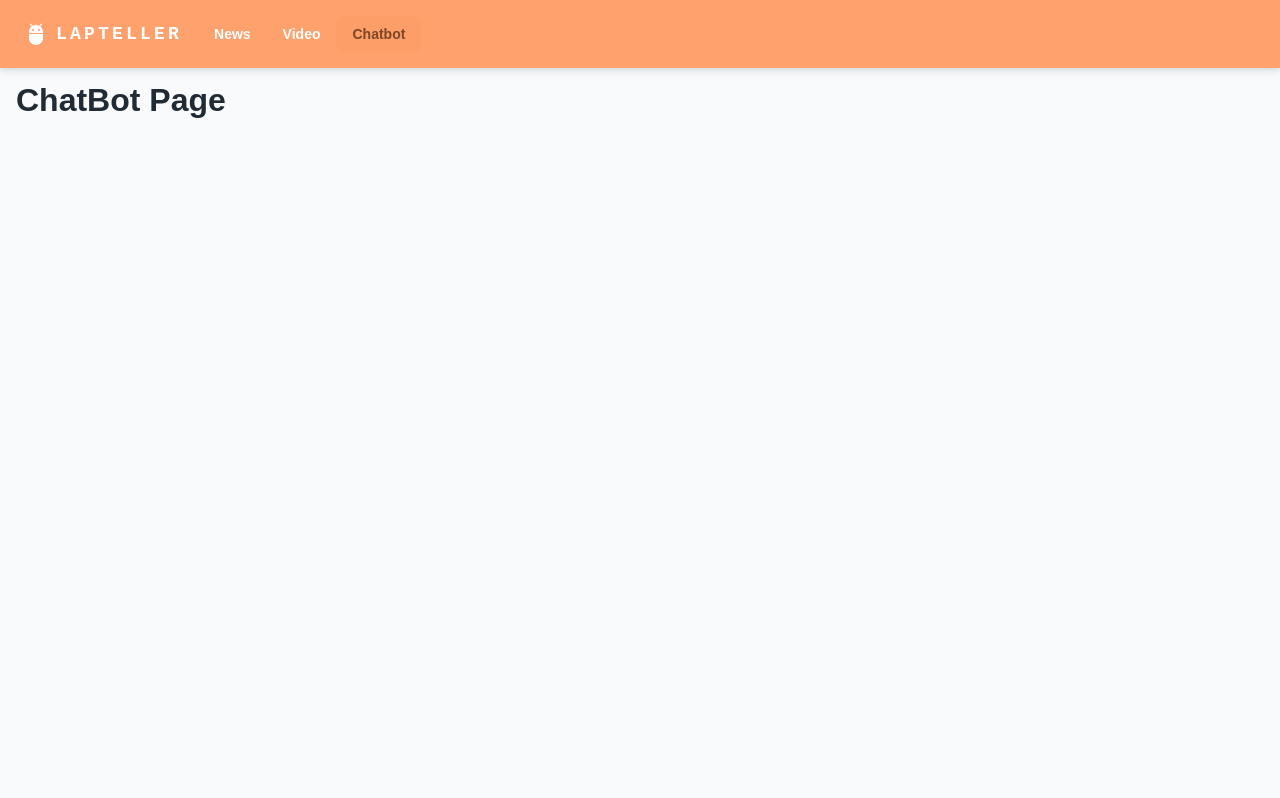
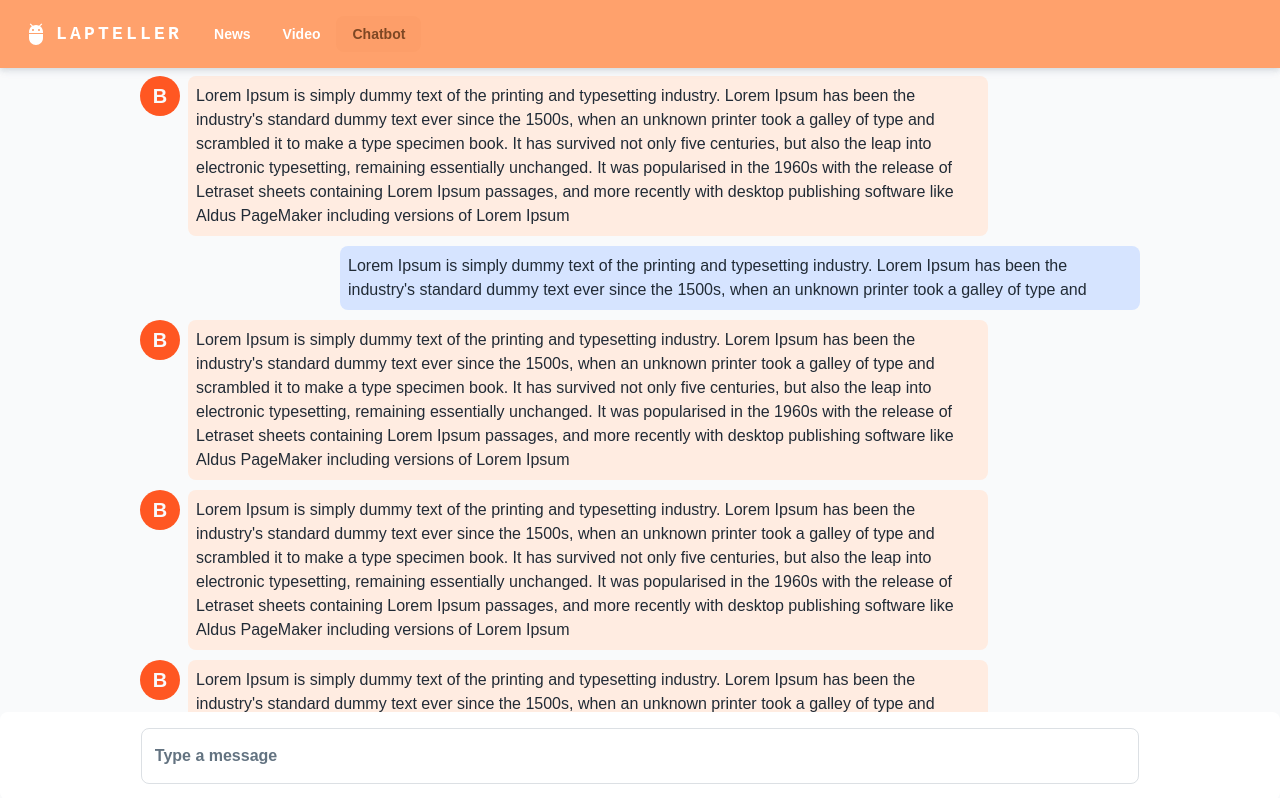
Before and after one commit to tuan20520342/lapteller, a React (Create React App) app: page /chatbot in a window 1280 px wide. Shown: the top 798 px of the page. Built offline with nearby package versions, Linux system fonts and the light colour scheme; no server answers.

Commit message:
chatbot ui

```diff
--- /dev/null
+++ b/src/components/Chatbot/Chat/index.js
@@ -0,0 +1,35 @@
+import React, { useState } from 'react';
+import { TextField, Button, Paper, Typography, Avatar } from '@mui/material';
+import { Calculate } from '@mui/icons-material';
+import { deepOrange, deepPurple } from '@mui/material/colors';
+
+const Chat = ({ isAnswer, content }) => {
+  return (
+    <Paper
+      sx={{
+        width: '100%',
+        maxWidth: 1000,
+        minWidth: 200,
+        bgcolor: 'transparent',
+        display: 'flex',
+        gap: 1,
+        justifyContent: isAnswer ? 'flex-start' : 'flex-end',
+      }}
+    >
+      {isAnswer && <Avatar sx={{ bgcolor: deepOrange[500] }}>B</Avatar>}
+      <Paper
+        sx={{
+          width: { xs: '90%', md: '80%' },
+          bgcolor: isAnswer ? 'primary.lighter' : 'secondary.lighter',
+          p: 1,
+        }}
+      >
+        <Typography variant="body1" sx={{ fontWeight: 500 }}>
+          {content}
+        </Typography>
+      </Paper>
+    </Paper>
+  );
+};
+
+export default Chat;
--- a/src/index.css
+++ b/src/index.css
@@ -11,3 +11,22 @@ code {
   font-family: source-code-pro, Menlo, Monaco, Consolas, 'Courier New',
     monospace;
 }
+
+/* html, body {
+    overflow: overlay;
+} */
+
+::-webkit-scrollbar {
+    border-radius: 0;
+    width: 8px;
+}
+
+::-webkit-scrollbar-thumb {
+    border-radius: 4px;
+    background-color:rgba(22, 24, 35, .2);
+}
+
+::-webkit-scrollbar-track {
+    border-radius: 0;
+    background-color:rgba(0, 0, 0, 0);
+}
--- a/src/layouts/MainLayout/Appbar/index.js
+++ b/src/layouts/MainLayout/Appbar/index.js
@@ -30,7 +30,7 @@ const ResponsiveAppBar = ({ onOpenSidebar }) => {
             variant="h6"
             noWrap
             component="a"
-            href="#app-bar-with-responsive-menu"
+            href="/"
             sx={{
               mr: 2,
               display: { xs: 'none', md: 'flex' },
@@ -61,7 +61,7 @@ const ResponsiveAppBar = ({ onOpenSidebar }) => {
             variant="h5"
             noWrap
             component="a"
-            href="#app-bar-with-responsive-menu"
+            href="/"
             sx={{
               mr: 2,
               display: { xs: 'flex', md: 'none' },
--- a/src/layouts/MainLayout/Drawer/index.js
+++ b/src/layouts/MainLayout/Drawer/index.js
@@ -4,11 +4,14 @@ import NavSection from './NavSection';
 import navConfig from '../NavConfig';
 import { useLocation } from 'react-router-dom';
 import { useEffect } from 'react';
+import useResponsive from '~/hooks/useResponsive';
 
 const DRAWER_WIDTH = 280;
 
 export default function Sidebar({ isOpenSidebar, onCloseSidebar }) {
   const { pathname } = useLocation();
+
+  const isTablet = useResponsive('up', 'md');
 
   useEffect(() => {
     if (isOpenSidebar) {
@@ -18,6 +21,7 @@ export default function Sidebar({ isOpenSidebar, onCloseSidebar }) {
   }, [pathname]);
 
   return (
+    !isTablet && (
       <Drawer
         open={isOpenSidebar}
         onClose={onCloseSidebar}
@@ -27,5 +31,6 @@ export default function Sidebar({ isOpenSidebar, onCloseSidebar }) {
       >
         <NavSection navConfig={navConfig} />
       </Drawer>
+    )
   );
 }
--- a/src/pages/ChatbotPage.js
+++ b/src/pages/ChatbotPage.js
@@ -1,49 +1,97 @@
-import React, { useEffect, useState } from 'react';
-import axios from 'axios';
-
-var question = 'who are you';  // Change the text of the question
+import { Paper, TextField } from '@mui/material';
+import React from 'react';
+import Chat from '~/components/Chatbot/Chat';
 
 const ChatBotPage = () => {
-  const [responseData, setResponseData] = useState(null);
+  return (
+    <div
+      style={{
+        display: 'flex',
+        justifyContent: 'center',
+        alignItems: 'center',
+        flexDirection: 'column',
+        gap: 10,
+        marginBottom: 100,
+      }}
+    >
+      <Chat
+        isAnswer={true}
+        content={
+          "Lorem Ipsum is simply dummy text of the printing and typesetting industry. Lorem Ipsum has been the industry's standard dummy text ever since the 1500s, when an unknown printer took a galley of type and scrambled it to make a type specimen book. It has survived not only five centuries, but also the leap into electronic typesetting, remaining essentially unchanged. It was popularised in the 1960s with the release of Letraset sheets containing Lorem Ipsum passages, and more recently with desktop publishing software like Aldus PageMaker including versions of Lorem Ipsum"
+        }
+      />
+      <Chat
+        content={
+          "Lorem Ipsum is simply dummy text of the printing and typesetting industry. Lorem Ipsum has been the industry's standard dummy text ever since the 1500s, when an unknown printer took a galley of type and "
+        }
+      />
+      <Chat
+        isAnswer={true}
+        content={
+          "Lorem Ipsum is simply dummy text of the printing and typesetting industry. Lorem Ipsum has been the industry's standard dummy text ever since the 1500s, when an unknown printer took a galley of type and scrambled it to make a type specimen book. It has survived not only five centuries, but also the leap into electronic typesetting, remaining essentially unchanged. It was popularised in the 1960s with the release of Letraset sheets containing Lorem Ipsum passages, and more recently with desktop publishing software like Aldus PageMaker including versions of Lorem Ipsum"
+        }
+      />
+      <Chat
+        isAnswer={true}
+        content={
+          "Lorem Ipsum is simply dummy text of the printing and typesetting industry. Lorem Ipsum has been the industry's standard dummy text ever since the 1500s, when an unknown printer took a galley of type and scrambled it to make a type specimen book. It has survived not only five centuries, but also the leap into electronic typesetting, remaining essentially unchanged. It was popularised in the 1960s with the release of Letraset sheets containing Lorem Ipsum passages, and more recently with desktop publishing software like Aldus PageMaker including versions of Lorem Ipsum"
+        }
+      />
+      <Chat
+        isAnswer={true}
+        content={
+          "Lorem Ipsum is simply dummy text of the printing and typesetting industry. Lorem Ipsum has been the industry's standard dummy text ever since the 1500s, when an unknown printer took a galley of type and scrambled it to make a type specimen book. It has survived not only five centuries, but also the leap into electronic typesetting, remaining essentially unchanged. It was popularised in the 1960s with the release of Letraset sheets containing Lorem Ipsum passages, and more recently with desktop publishing software like Aldus PageMaker including versions of Lorem Ipsum"
+        }
+      />
+      <Chat
+        isAnswer={true}
+        content={
+          "Lorem Ipsum is simply dummy text of the printing and typesetting industry. Lorem Ipsum has been the industry's standard dummy text ever since the 1500s, when an unknown printer took a galley of type and scrambled it to make a type specimen book. It has survived not only five centuries, but also the leap into electronic typesetting, remaining essentially unchanged. It was popularised in the 1960s with the release of Letraset sheets containing Lorem Ipsum passages, and more recently with desktop publishing software like Aldus PageMaker including versions of Lorem Ipsum"
+        }
+      />
+      <Chat
+        isAnswer={true}
+        content={
+          "Lorem Ipsum is simply dummy text of the printing and typesetting industry. Lorem Ipsum has been the industry's standard dummy text ever since the 1500s, when an unknown printer took a galley of type and scrambled it to make a type specimen book. It has survived not only five centuries, but also the leap into electronic typesetting, remaining essentially unchanged. It was popularised in the 1960s with the release of Letraset sheets containing Lorem Ipsum passages, and more recently with desktop publishing software like Aldus PageMaker including versions of Lorem Ipsum"
+        }
+      />
+      <Chat
+        isAnswer={true}
+        content={
+          "Lorem Ipsum is simply dummy text of the printing and typesetting industry. Lorem Ipsum has been the industry's standard dummy text ever since the 1500s, when an unknown printer took a galley of type and scrambled it to make a type specimen book. It has survived not only five centuries, but also the leap into electronic typesetting, remaining essentially unchanged. It was popularised in the 1960s with the release of Letraset sheets containing Lorem Ipsum passages, and more recently with desktop publishing software like Aldus PageMaker including versions of Lorem Ipsum"
+        }
+      />
+      <Chat
+        isAnswer={true}
+        content={
+          "Lorem Ipsum is simply dummy text of the printing and typesetting industry. Lorem Ipsum has been the industry's standard dummy text ever since the 1500s, when an unknown printer took a galley of type and scrambled it to make a type specimen book. It has survived not only five centuries, but also the leap into electronic typesetting, remaining essentially unchanged. It was popularised in the 1960s with the release of Letraset sheets containing Lorem Ipsum passages, and more recently with desktop publishing software like Aldus PageMaker including versions of Lorem Ipsum"
+        }
+      />
+      <Chat
+        isAnswer={true}
+        content={
+          "Lorem Ipsum is simply dummy text of the printing and typesetting industry. Lorem Ipsum has been the industry's standard dummy text ever since the 1500s, when an unknown printer took a galley of type and scrambled it to make a type specimen book. It has survived not only five centuries, but also the leap into electronic typesetting, remaining essentially unchanged. It was popularised in the 1960s with the release of Letraset sheets containing Lorem Ipsum passages, and more recently with desktop publishing software like Aldus PageMaker including versions of Lorem Ipsum"
+        }
+      />
+      <Chat
+        content={
+          "Lorem Ipsum is simply dummy text of the printing and typesetting industry. Lorem Ipsum has been the industry's standard dummy text ever since the 1500s, when an unknown printer took a galley of type and scrambled it to make a type specimen book. It has survived not only five centuries, but also the leap into electronic typesetting, remaining essentially unchanged. It was popularised in the 1960s with the release of Letraset sheets containing Lorem Ipsum passages, and more recently with desktop publishing software like Aldus PageMaker including versions of Lorem Ipsum"
+        }
+      />
 
-  useEffect(() => {
-    const headers = {
-      'Content-Type': 'application/json; charset=utf-8',
-      Authorization:
-        'Bearer ya29.a0AfB_byDIOvDZ6PGb2MFpJvsWOyYL4OU-HdWCa4pG8SAPqOUFIMtK9b4qAz2YDXH6NBruKuj9iGWVYtSsZKlkjnviKnNBbllDAzfFk7Ep-9kU2BYfQMRdCcPD2Y1lDzwPgU2lEktpUX9l53igYbaPce0h_jp1nO8fPWnEyoWCOgjFeANR_J5MrPWgPURMZcj3Pc_rJSh7aI2GJIs-DcgEoSNJ2-_of8PU9h-wPQzXjj4QXaV8Sf99GoGbw_mudnvnfZj4uWmrt_IM4UEtELRXmxv5hOgxz0OAFO6Aa3jKppKoqSpmxHqmJE7Iis4DO0xD8TtB36Ed4V5KaAqUo4ufn5e_Nev_48pRcSjPWjR0g-CJ7vk0t_Ca1dGyv__To9KFNFR4gnvZWCfOX1VOVVhIyLD_NVRJpWE_M7mi397faCgYKAdYSARMSFQHGX2Mi7wXptwBtzCLsrMjCGy8nwA0431',
-    };
-
-    const requestData = {
-      queryInput: {
-        text: {
-          text: question,
-          languageCode: 'en',
-        },
-      },
-    };
-
-    axios
-      .post(
-        'https://dialogflow.googleapis.com/v2beta1/projects/testagent-xdib/locations/global/agent/sessions/cca35651-bad9-a3ad-47fe-174bcab0a599:detectIntent',
-        requestData,
-        { headers },
-      )
-      .then((response) => {
-        setResponseData(response.data.queryResult.fulfillmentText); // Change the path to get the value
-      })
-      .catch((error) => {
-        console.error('Response not found. Error:', error);
-      });
-  }, []);
-
-  return (
-    <div>
-      <h1>ChatBot Page</h1>
-      {responseData && (
-        <div>
-          <pre>{JSON.stringify(responseData, null, 2)}</pre>
-        </div>
-      )}
+      <Paper
+        sx={{
+          width: '100%',
+          display: 'flex',
+          gap: 1,
+          position: 'fixed',
+          bottom: 0,
+          padding: 2,
+          justifyContent: 'center',
+        }}
+      >
+        <TextField sx={{ width: '80%', maxWidth: 1000 }} label="Type a message" variant="outlined" fullWidth />
+      </Paper>
     </div>
   );
 };
```
Also changed, not shown: src/hooks/useResponsive.js (added, +32 -0 lines), src/pages/NewsPage.js (+1 -20 lines), 1 other file (tests, documents, lock files or other folders). Lines whose indentation alone changed are shown as unchanged.
